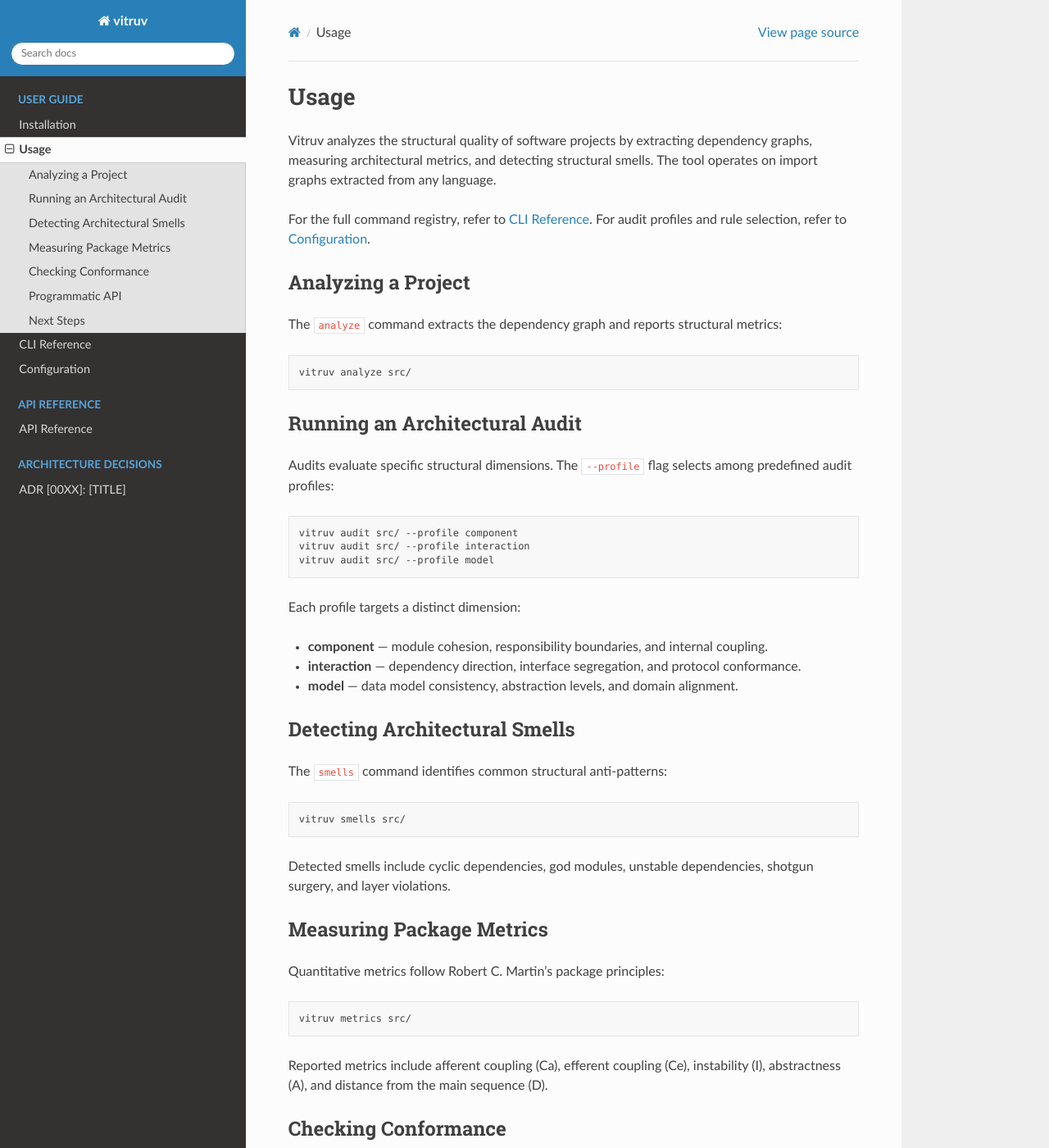
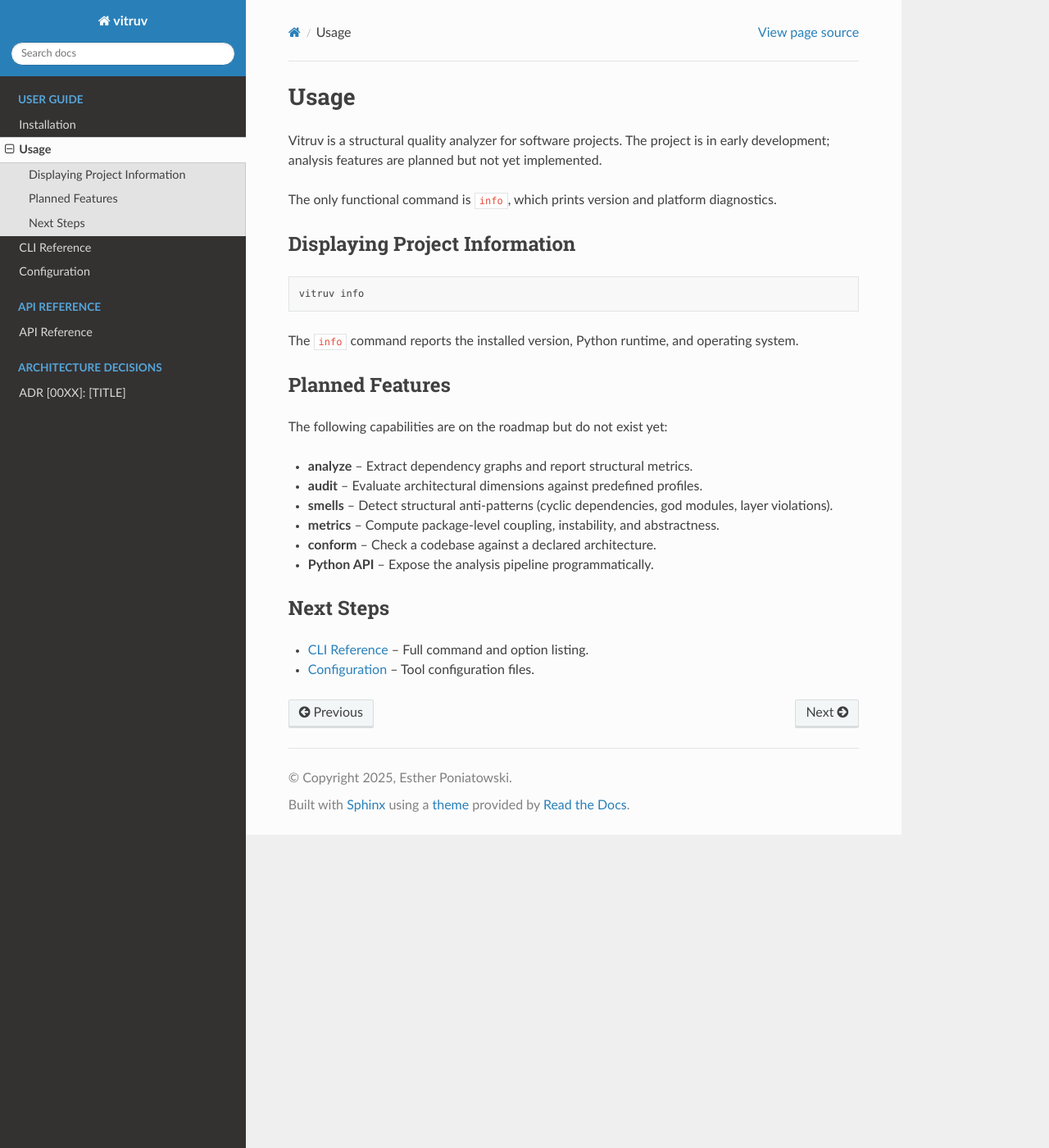
Before and after one commit to esther-poniatowski/vitruv, a Sphinx documentation site: the page built from docs/guide/usage.md, in a window 1280 px wide and 1400 px high. Shown: the whole window at 82% size. Built offline with Sphinx 7.4.7 and the Read the Docs theme 3.1.0, drawn with Linux system fonts in a browser that asks for light colours; some of the changed text lies outside the part shown.

Commit message:
docs(guide): Rewrite usage and config to match actual codebase state
Co-Authored-By: Claude Opus 4.6 (1M context) <noreply@anthropic.com>

````diff
--- a/docs/guide/usage.md
+++ b/docs/guide/usage.md
@@ -1,89 +1,33 @@
 # Usage
 
-Vitruv analyzes the structural quality of software projects by extracting
-dependency graphs, measuring architectural metrics, and detecting structural
-smells. The tool operates on import graphs extracted from any language.
+Vitruv is a structural quality analyzer for software projects. The project is
+in early development; analysis features are planned but not yet implemented.
 
-For the full command registry, refer to [CLI Reference](cli-reference.md). For
-audit profiles and rule selection, refer to [Configuration](configuration.md).
+The only functional command is `info`, which prints version and platform
+diagnostics.
 
-## Analyzing a Project
-
-The `analyze` command extracts the dependency graph and reports structural
-metrics:
+## Displaying Project Information
 
 ```sh
-vitruv analyze src/
+vitruv info
 ```
 
-## Running an Architectural Audit
+The `info` command reports the installed version, Python runtime, and operating
+system.
 
-Audits evaluate specific structural dimensions. The `--profile` flag selects
-among predefined audit profiles:
+## Planned Features
 
-```sh
-vitruv audit src/ --profile component
-vitruv audit src/ --profile interaction
-vitruv audit src/ --profile model
-```
+The following capabilities are on the roadmap but do not exist yet:
 
-Each profile targets a distinct dimension:
-
-- **component** — module cohesion, responsibility boundaries, and internal
-  coupling.
-- **interaction** — dependency direction, interface segregation, and protocol
-  conformance.
-- **model** — data model consistency, abstraction levels, and domain
-  alignment.
-
-## Detecting Architectural Smells
-
-The `smells` command identifies common structural anti-patterns:
-
-```sh
-vitruv smells src/
-```
-
-Detected smells include cyclic dependencies, god modules, unstable
-dependencies, shotgun surgery, and layer violations.
-
-## Measuring Package Metrics
-
-Quantitative metrics follow Robert C. Martin's package principles:
-
-```sh
-vitruv metrics src/
-```
-
-Reported metrics include afferent coupling (Ca), efferent coupling (Ce),
-instability (I), abstractness (A), and distance from the main sequence (D).
-
-## Checking Conformance
-
-Verify that a codebase conforms to a declared architecture:
-
-```sh
-vitruv conform src/ --architecture architecture.yaml
-```
-
-The architecture file declares allowed and forbidden dependency directions
-between modules or layers.
-
-## Programmatic API
-
-The same analysis is accessible from Python:
-
-```python
-from vitruv.api import analyze
-
-report = analyze("src/")
-for module in report.modules:
-    print(f"{module.name}: I={module.instability:.2f} A={module.abstractness:.2f}")
-```
+- **analyze** -- Extract dependency graphs and report structural metrics.
+- **audit** -- Evaluate architectural dimensions against predefined profiles.
+- **smells** -- Detect structural anti-patterns (cyclic dependencies, god
+  modules, layer violations).
+- **metrics** -- Compute package-level coupling, instability, and abstractness.
+- **conform** -- Check a codebase against a declared architecture.
+- **Python API** -- Expose the analysis pipeline programmatically.
 
 ## Next Steps
 
-- [CLI Reference](cli-reference.md) — Full command registry and options.
-- [Configuration](configuration.md) — Audit profiles, rule selection.
-- [Design Principles](../standards/design-principles.md) — Software design standards.
-- [Audit Taxonomy](../design/audit-taxonomy.md) — Audit dimensions and categories.
+- [CLI Reference](cli-reference.md) -- Full command and option listing.
+- [Configuration](configuration.md) -- Tool configuration files.
````
Also changed, not shown: docs/guide/configuration.md (+22 -20 lines).
